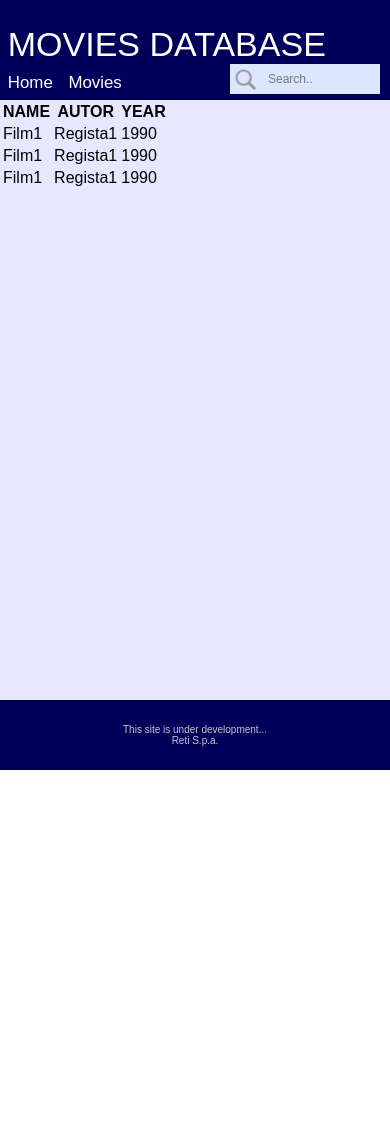
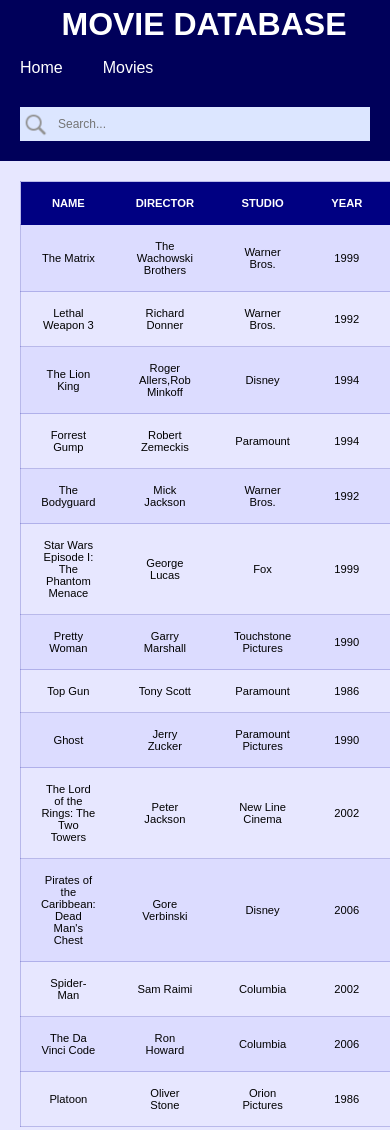
Before and after one commit to MarcoComolli/LearningProject, a plain HTML site: page index.html in a window 390 px wide. Shown: the top 1130 px of the page. Before the commit the page ends 844 px from the top, so only its background shows below. Drawn offline with Linux system fonts and the light colour scheme.

Commit message:
Added style, data, media query and more..

```diff
--- a/index.html
+++ b/index.html
@@ -5,7 +5,7 @@
     <meta name="viewport" content="width=device-width, initial-scale=1.0" />
     <meta charset="UTF-8" />
     <link rel="stylesheet" type="text/css" href="style.css" />
-    <title>Title of te webpage</title>
+    <title>Title of the webpage</title>
 </head>
 
 
@@ -13,43 +13,169 @@
 <body>
     <header>
         <div id="title">
-            <span>MOVIES DATABASE</span>
+            <h1>MOVIE DATABASE</h1>
+            <img id="logo" src="images/film_icon.png" alt="film_logo">
         </div>
 
         <ul class="menu">
-            <li class="menu"><a href="#home">Home</a></li>
-            <li class="menu"><a href="#news">Movies</a></li>
-            <li>
+            <li class="menu">
+                <a href="#home">Home</a>
+            </li>
+            <li class="menu">
+                <a href="#movies">Movies</a>
+            </li>
+            <li class="search">
                 <form>
-                    <input type="text" name="search" placeholder="Search..">
+                    <input type="text" name="search" placeholder="Search...">
                 </form>
             </li>
         </ul>
     </header>
+
 
     <main>
         <div id="movies_list">
             <table id="movies_table">
                 <tr>
                     <th>NAME</th>
-                    <th>AUTOR</th>
+                    <th>DIRECTOR</th>
+                    <th>STUDIO</th>
                     <th>YEAR</th>
+                    <th>GENRE</th>
+                    <th>REVENUE ($)</th>
                 </tr>
+
+
+
+                  <tr>
+                    <td>The Matrix</td>
+                    <td>The Wachowski Brothers</td>
+                    <td>Warner Bros.</td>
+                    <td>1999</td>
+                    <td>Sci-fi</td>
+                    <td>463,517,383</td>
+                </tr>
+
                 <tr>
-                    <td>Film1</td>
-                    <td>Regista1</td>
+                    <td>Lethal Weapon 3</td>
+                    <td>Richard Donner</td>
+                    <td>Warner Bros.</td>
+                    <td>1992</td>
+                    <td>Action, Comedy</td>
+                    <td>321,731,527</td>
+                </tr>
+
+                <tr>
+                    <td>The Lion King</td>
+                    <td>Roger Allers,Rob Minkoff</td>
+                    <td>Disney </td>
+                    <td>1994</td>
+                    <td>Animation,Musical</td>
+                    <td>766,964,132</td>
+                </tr>
+
+                <tr>
+                    <td>Forrest Gump</td>
+                    <td>Robert Zemeckis</td>
+                    <td>Paramount</td>
+                    <td>1994</td>
+                    <td>Comedy,Drama</td>
+                    <td>677,387,716</td>
+                </tr>
+
+               <tr>
+                    <td>The Bodyguard</td>
+                    <td>Mick Jackson</td>
+                    <td>Warner Bros.</td>
+                    <td>1992</td>
+                    <td>Romantic,Thriller</td>
+                    <td>411,006,740</td>
+                </tr>
+
+                <tr>
+                    <td>Star Wars Episode I: The Phantom Menace</td>
+                    <td>George Lucas</td>
+                    <td>Fox </td>
+                    <td>1999</td>
+                    <td>Fantascience</td>
+                    <td>924,317,558</td>
+                </tr>
+
+
+
+                <tr>
+                    <td>Pretty Woman</td>
+                    <td>Garry Marshall</td>
+                    <td>Touchstone Pictures</td>
                     <td>1990</td>
+                    <td>Romantic,Comedy</td>
+                    <td>463,406,268</td>
                 </tr>
+
                 <tr>
-                    <td>Film1</td>
-                    <td>Regista1</td>
+                    <td>Top Gun</td>
+                    <td>Tony Scott</td>
+                    <td>Paramount</td>
+                    <td>1986</td>
+                    <td>Romantic,Action, Drama</td>
+                    <td>176,781,728</td>
+                </tr>
+
+                <tr>
+                    <td>Ghost</td>
+                    <td>Jerry Zucker</td>
+                    <td>Paramount Pictures</td>
                     <td>1990</td>
+                    <td>Romantic,Fantasy,Thriller</td>
+                    <td>505,702,588</td>
                 </tr>
+
+
                 <tr>
-                    <td>Film1</td>
-                    <td>Regista1</td>
-                    <td>1990</td>
+                    <td>The Lord of the Rings: The Two Towers</td>
+                    <td>Peter Jackson</td>
+                    <td>New Line Cinema</td>
+                    <td>2002</td>
+                    <td>Fantasy,Adventure</td>
+                    <td>926,047,111</td>
                 </tr>
+ <tr>
+                    <td>Pirates of the Caribbean: Dead Man's Chest</td>
+                    <td>Gore Verbinski</td>
+                    <td>Disney </td>
+                    <td>2006</td>
+                    <td>Fantasy</td>
+                    <td>1,066,179,725</td>
+                </tr>
+
+                <tr>
+                    <td>Spider-Man</td>
+                    <td>Sam Raimi</td>
+                    <td>Columbia</td>
+                    <td>2002</td>
+                    <td>Superhero</td>
+                    <td>821,708,551</td>
+                </tr>
+
+                <tr>
+                    <td>The Da Vinci Code</td>
+                    <td>Ron Howard</td>
+                    <td>Columbia </td>
+                    <td>2006</td>
+                    <td>Thriller,Mystery</td>
+                    <td>758,239,851</td>
+                </tr>
+
+                  <tr>
+                    <td>Platoon</td>
+                    <td>Oliver Stone</td>
+                    <td>Orion Pictures</td>
+                    <td>1986</td>
+                    <td>War</td>
+                    <td>138,530,565</td>
+                </tr>
+
+
 
             </table>
 
--- a/style.css
+++ b/style.css
@@ -1,35 +1,141 @@
+* {
+    box-sizing: border-box;
+}
+
 body{
     padding:0px;
     margin:0px;
     font-family: sans-serif;
+    display: flex;
+    flex-direction: column;
 }
 
 header{
-    height: 100px;
     width: 100%;
     background-color: rgb(0,0,90);
 }
 
-/* #film_logo_container{
- width: 8vw;
- height: 6vh;
- margin: 1vh 0 0 1.6vw;
- background-image: url(images/film_icon.png);
- background-size: contain;
+#title{
+    display: flex;
+    color: white;
+    font-size: 1.6em;
+}
+
+header h1{
+    display: block;
+    margin-top: 6px;
+    margin-left: 18px;
+    margin-bottom: 6px;
+
+}
+
+#logo{
+    height: 1.5em;
+    margin-left: 12px;
+    margin-top: 14px;
+}
+
+ul.menu {
+    list-style-type: none;
+    margin: 0;
+    overflow: hidden;
+    padding-left: 0;
+    background-color: rgb(0,0,90);
+    text-align: center;
+}
+
+li.menu {
+    float: left;
+}
+
+li.menu a {
     display: inline-block;
- background-repeat: no-repeat;
- background-color: purple;
-} */
+    color: white;
+    text-align: center;
+    padding: 20px 40px;
+    text-decoration: none;
+
+}
+
+li.menu a:hover {
+    background-color: rgb(100,100,120);
+}
 
 
-#title{
+li.search{
+    float: right;
+    padding: 12px 0;
+}
+
+
+
+input[type=text] {
+    width: 150px;
+    margin-right: 10px;
+    border: none;
+    box-sizing: border-box;
+    font-size: 12px;
+    background-color: rgb(220, 230, 255);
+    background-image: url('images/search-icon.png');
+    background-position: 0;
+    background-size: 30px 30px;
+    background-repeat: no-repeat;
+    padding: 10px 22px 10px 38px;
+    -webkit-transition: width 0.3s ease-in-out;
+    transition: width 0.3s ease-in-out;
+}
+
+input[type=text]:focus {
+    width: 210px;
+    background-image: none;
+    padding-left: 10px;
+}
+
+main{
+    background-color: #e7e7ff;
+    width: 100%;
+    overflow-x: auto;
+}
+
+#movies_list{
+    padding: 20px;
+}
+
+table{
+   border-collapse: collapse;
+   width: 80%;
+   margin: auto;
+
+}
+
+tr, td, th{
+    padding: 15px 20px;
+}
+
+tr{
+     border: 1px solid rgba(0,0,150,0.2);
+}
+
+tr:nth-child(even){
+     background-color: rgb(220,220,255);
+}
+
+
+tr:hover{
+     background-color: rgb(200,200,255);
+}
+
+
+th{
+    background-color: rgb(0,0,130);
     color: white;
-    font-size: 34px;
-    display: inline-block;
-    padding-left: 2vw;
-    padding-top: 3vh;
-     padding-bottom: 2wh;
+    font-weight: bold;
 }
+
+td{
+    text-align: center;
+}
+
 
 footer{
     background-color: rgb(0,0,90);
@@ -45,54 +151,49 @@
     transform: translateY(-50%);
 }
 
-main{
-     background-color: #e7e7ff;
-    height: 600px;
+@media screen and (max-width: 800px){
+
+    #title{
+        display: block;
+    color: white;
+    font-size: 1.0em;
+    text-align: center;
 }
 
-ul.menu {
-    list-style-type: none;
-    margin: 0;
-    overflow: hidden;
-    padding-left: 0;
-    background-color: rgb(0,0,90);
+    #logo{
+        display: none;
     }
 
-li.menu {
-    float: left;
+    li.menu{
+        display: block;
+        margin: auto;
     }
 
     li.menu a {
-    display: inline-block;
-    color: white;
-    text-align: center;
-    padding: 1vh 2vw;
-    text-decoration: none;
-    font-size: 2vh;
 
+        padding: 10px 20px;
     }
 
-li.menu a:hover {
-    background-color: rgb(0,0,130);
+    li.search{
+        display: block;
+        float: left;
+        padding: 20px;
+        width: 100%;
     }
 
     input[type=text] {
-    float:right;
-    width: 150px;
-    margin-right: 10px;
-    border: none;
-    box-sizing: border-box;
-    font-size: 12px;
-    background-color: rgb(220, 230, 255);
-    background-image: url('images/search-icon.png');
-    background-position: 0;
-    background-size: 30px 30px;
-    background-repeat: no-repeat;
-    padding: 8px 22px 8px 38px;
-    -webkit-transition: width 0.4s ease-in-out;
-    transition: width 0.4s ease-in-out;
+        width: 100%;
     }
 
     input[type=text]:focus {
-    width: 16%;
+        width: 100%;
     }
+
+    th, td {
+        font-size: 70%;
+    }
+
+
+
+
+}
```
Also changed, not shown: images/film_icon.png. Lines whose indentation alone changed are shown as unchanged.
